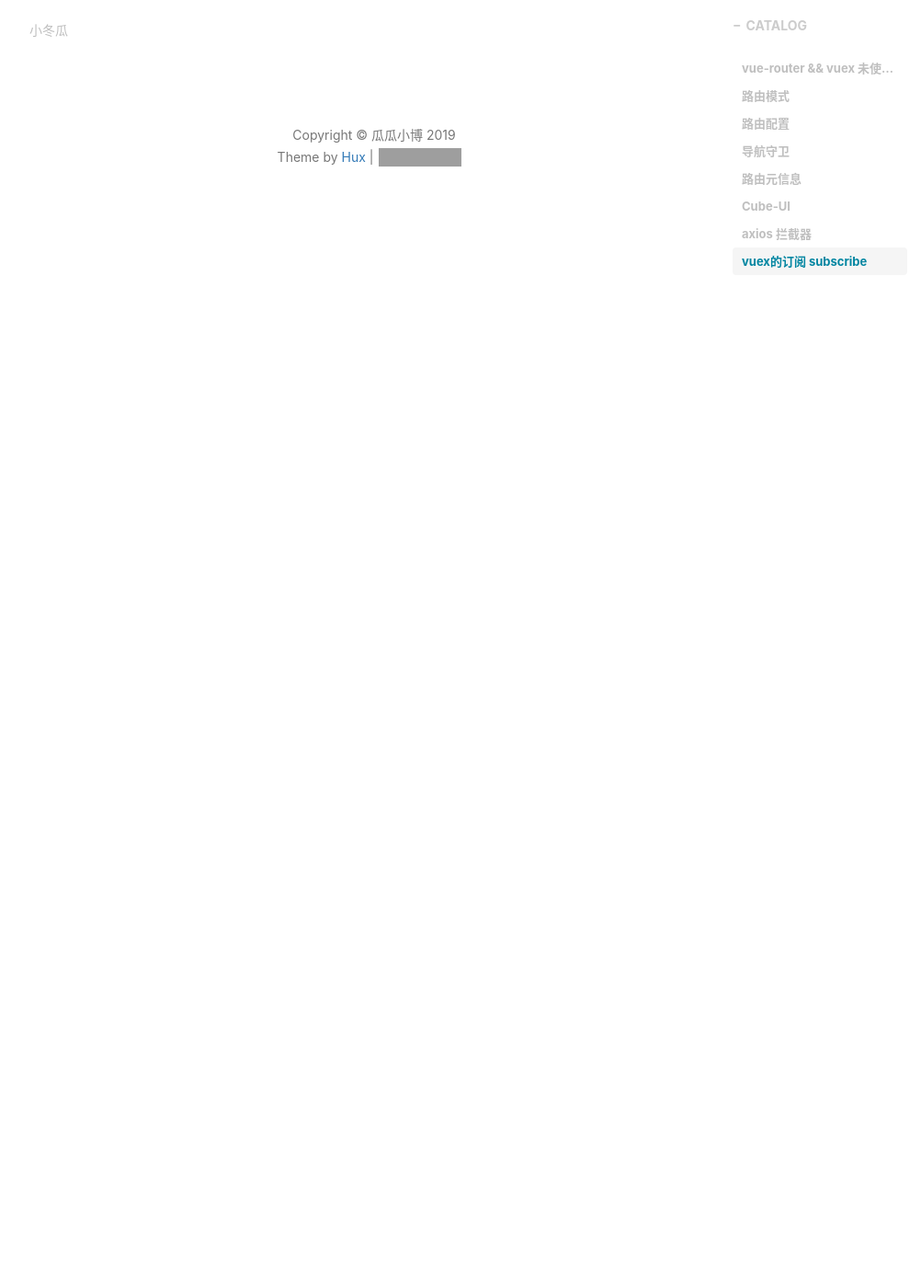
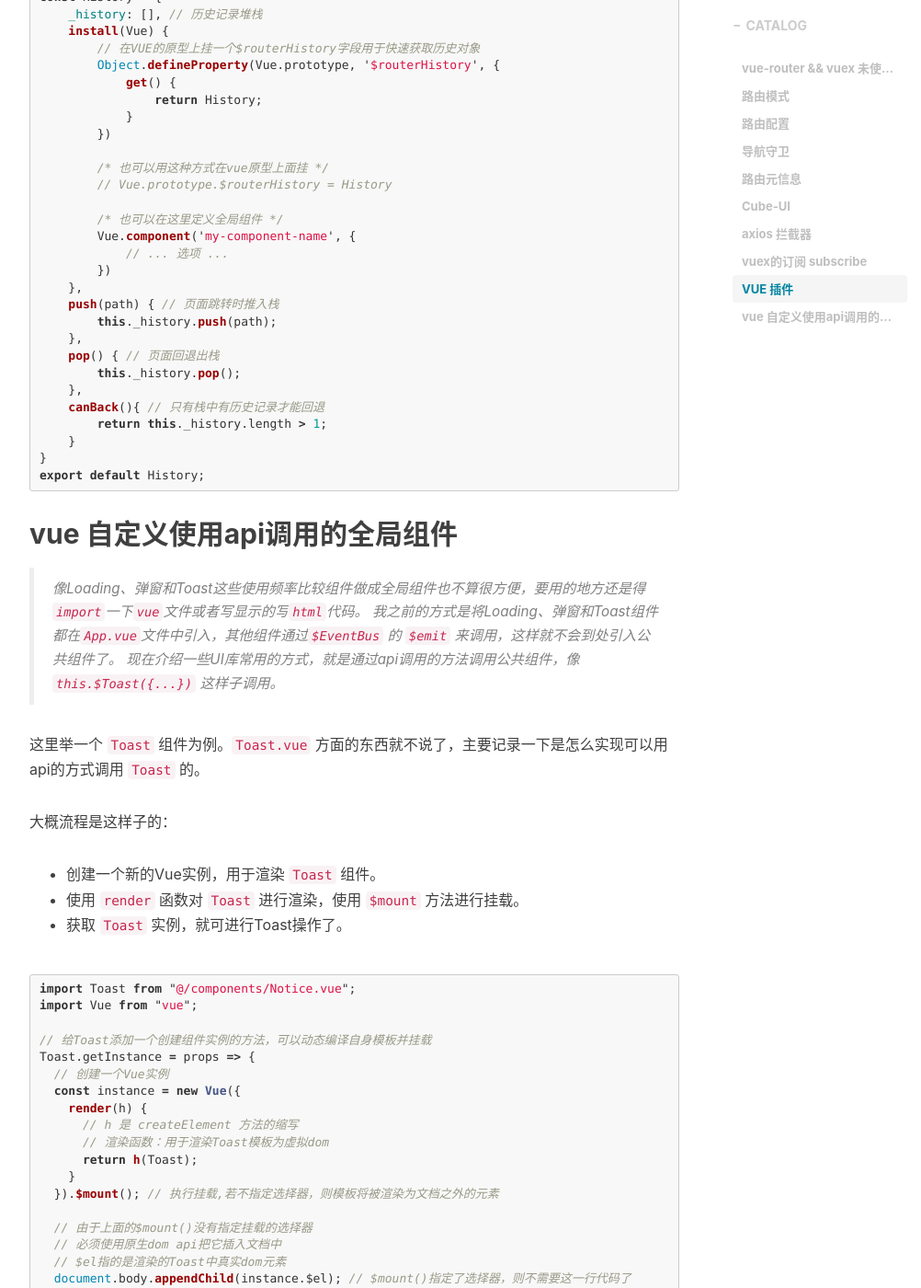
Before and after one commit to DDXG638/DDXG638.github.io, a Jekyll site: the page built from _posts/2019-09-11-KaiKeBaLearn2.md, in a window 1280 px wide and 1400 px high, scrolled down 4183 px. Shown: the whole window at 92% size, without its empty margins (233-1235 px from the left). Built offline with Jekyll 4.4.1, drawn with Linux system fonts in a browser that asks for light colours; nearby versions of some CDN libraries; comment, search, counter and statistics services are not loaded; before the commit the page ends 4458 px from its top, so only the background shows below that; some of the changed text lies outside the part shown; grey boxes are pictures that could not be loaded.

Commit message:
vue全局api调用组件

````diff
--- a/_posts/2019-09-11-KaiKeBaLearn2.md
+++ b/_posts/2019-09-11-KaiKeBaLearn2.md
@@ -164,3 +164,134 @@
 ```
 
 除了可以订阅 mutation ，也可以订阅 [ store 的 action](https://vuex.vuejs.org/zh/api/#subscribeaction)
+
+
+## VUE 插件
+
+[开发插件](https://cn.vuejs.org/v2/guide/plugins.html#%E5%BC%80%E5%8F%91%E6%8F%92%E4%BB%B6)
+
+[这个博客记录得比较详细](https://www.cnblogs.com/adouwt/p/9211003.html)
+
+Vue.js 的插件最重要的是要暴露一个 install 方法。第一个参数是 Vue 构造器，第二个参数是一个可选的选项对象。然后使用`Vue.use(xxx)` 进行挂载，vue就会去调用`install` 方法了。
+
+``` javascript
+// 记录浏览器历史栈的小插件
+const History = {
+    _history: [], // 历史记录堆栈
+    install(Vue) {
+        // 在VUE的原型上挂一个$routerHistory字段用于快速获取历史对象
+        Object.defineProperty(Vue.prototype, '$routerHistory', {
+            get() {
+                return History;
+            }
+        })
+
+        /* 也可以用这种方式在vue原型上面挂 */
+        // Vue.prototype.$routerHistory = History
+
+        /* 也可以在这里定义全局组件 */
+        Vue.component('my-component-name', {
+            // ... 选项 ...
+        })
+    },
+    push(path) { // 页面跳转时推入栈
+        this._history.push(path);
+    },
+    pop() { // 页面回退出栈
+        this._history.pop();
+    },
+    canBack(){ // 只有栈中有历史记录才能回退
+        return this._history.length > 1;
+    }
+}
+export default History;
+```
+
+
+
+## vue 自定义使用api调用的全局组件
+
+> 像Loading、弹窗和Toast这些使用频率比较组件做成全局组件也不算很方便，要用的地方还是得`import`一下`vue`文件或者写显示的写`html`代码。
+> 我之前的方式是将Loading、弹窗和Toast组件都在`App.vue`文件中引入，其他组件通过`$EventBus` 的 `$emit` 来调用，这样就不会到处引入公共组件了。
+> 现在介绍一些UI库常用的方式，就是通过api调用的方法调用公共组件，像 `this.$Toast({...})` 这样子调用。
+
+这里举一个 `Toast` 组件为例。`Toast.vue` 方面的东西就不说了，主要记录一下是怎么实现可以用api的方式调用 `Toast` 的。
+
+大概流程是这样子的：
+- 创建一个新的Vue实例，用于渲染 `Toast` 组件。
+- 使用 `render` 函数对 `Toast` 进行渲染，使用 `$mount` 方法进行挂载。
+- 获取 `Toast` 实例，就可进行Toast操作了。
+
+``` javascript
+import Toast from "@/components/Notice.vue";
+import Vue from "vue";
+
+// 给Toast添加一个创建组件实例的方法，可以动态编译自身模板并挂载
+Toast.getInstance = props => {
+  // 创建一个Vue实例
+  const instance = new Vue({
+    render(h) {
+      // h 是 createElement 方法的缩写
+      // 渲染函数：用于渲染Toast模板为虚拟dom
+      return h(Toast);
+    }
+  }).$mount(); // 执行挂载,若不指定选择器，则模板将被渲染为文档之外的元素
+
+  // 由于上面的$mount()没有指定挂载的选择器
+  // 必须使用原生dom api把它插入文档中
+  // $el指的是渲染的Toast中真实dom元素
+  document.body.appendChild(instance.$el); // $mount()指定了选择器，则不需要这一行代码了
+
+  // 获取Toast实例，$children指的是当前Vue实例中包含的所有组件实例
+  const toast = instance.$children[0];
+  return toast;
+};
+
+// 设计单例模式，全局范围唯一创建一个Toast实例，反复利用已经存在的Toast实例
+let msgInstance = null;
+function getInstance() {
+  msgInstance = msgInstance || Toast.getInstance();
+  return msgInstance;
+}
+
+// 暴露接口
+export default {
+  info({ duration = 2, content = "" }) {
+    getInstance().add({
+      content,
+      duration
+    });
+  }
+};
+
+
+// main.js中
+import Toast from '../components/Toast.vue';
+Vue.prototype.$toast = Toast.info;
+
+
+// 在其他组件中使用
+this.$toast({
+    content: '123',
+    duration: 2
+});
+```
+
+
+也可以使用 `Vue.extend` vue构造器，创建一个‘子类’的方式来挂载 `Toast` 组件。
+
+``` javascript
+// 改动代码
+Toast.getInstance = props => {
+  const Profile  = Vue.extend(Toast)
+  const instance = new Profile().$mount()
+
+  // 由于上面的$mount()没有指定挂载的选择器
+  // 必须使用原生dom api把它插入文档中
+  // $el指的是渲染的Toast中真实dom元素
+  document.body.appendChild(instance.$el); // $mount()指定了选择器，则不需要这一行代码了
+  return instance;
+};
+```
+
+参考：[Vue 自定义全局消息框组件](https://www.cnblogs.com/conglvse/p/9641550.html)
````
